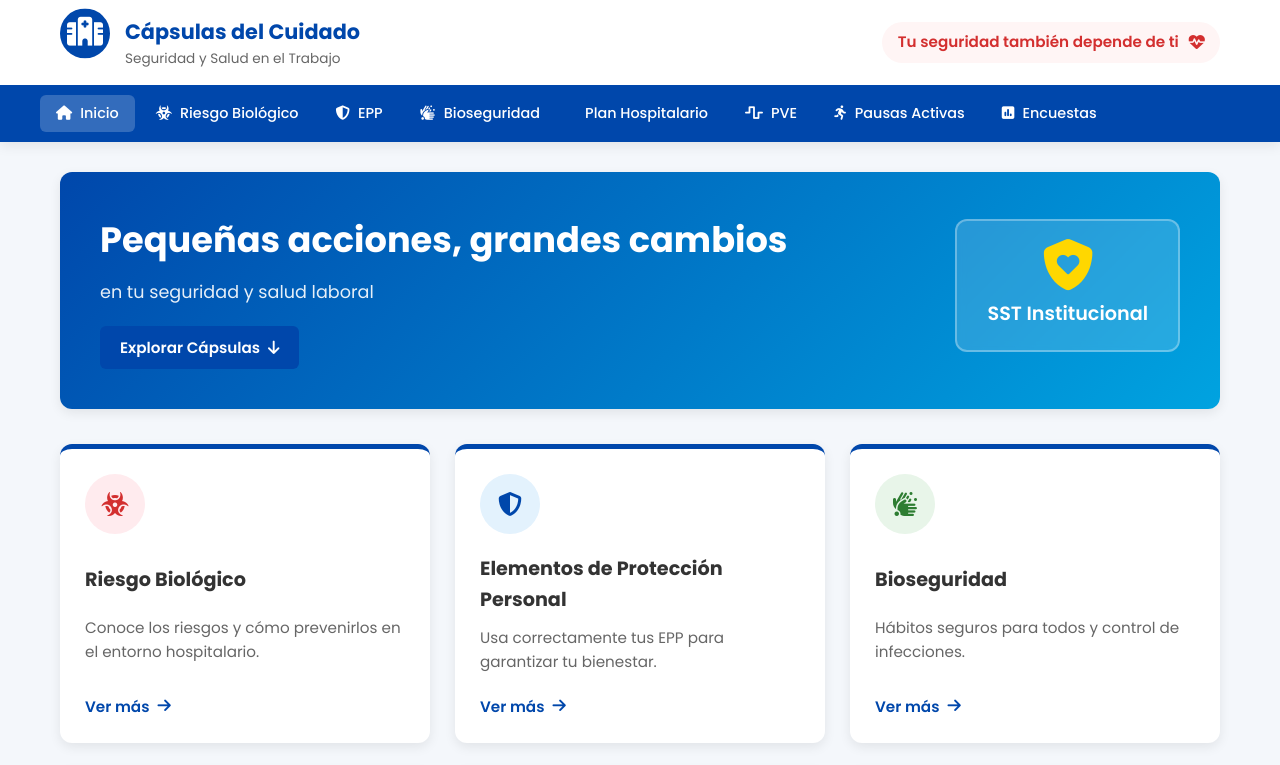
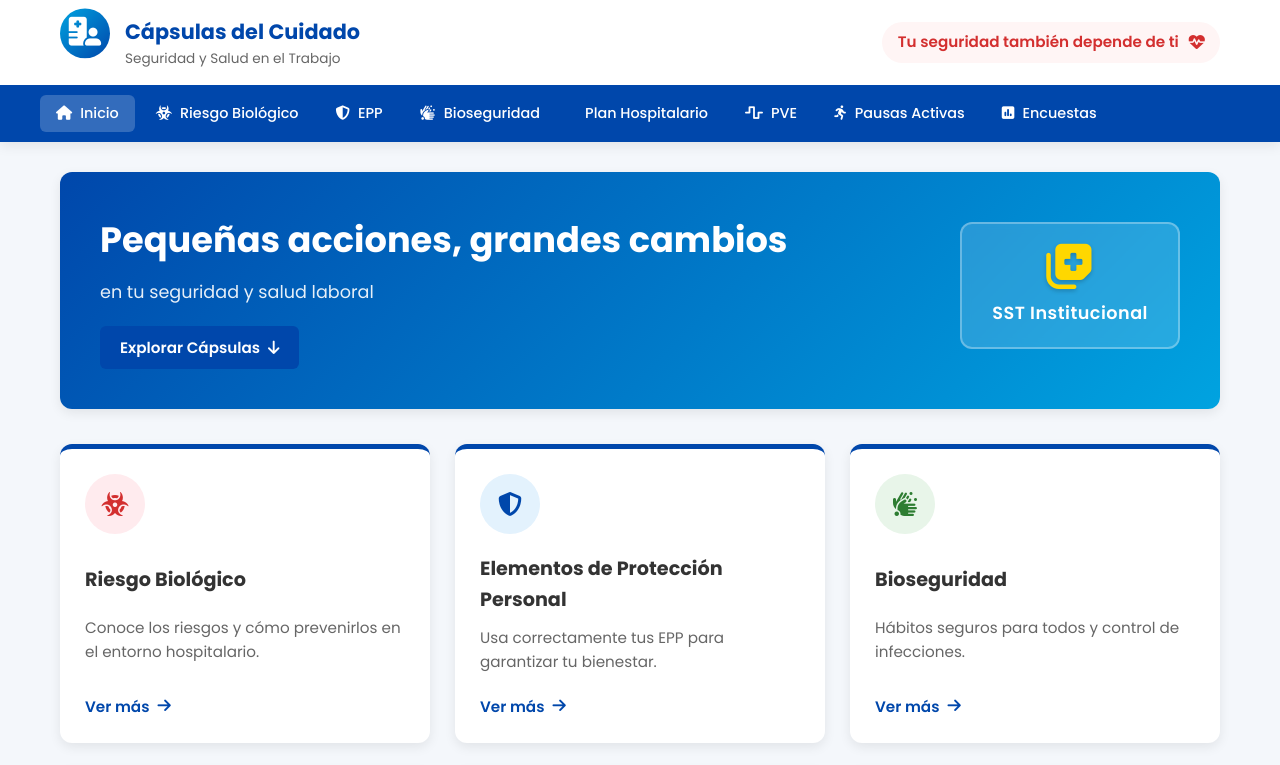
Before and after one commit to ximepepa12/capsulas-del-cuidado, a plain HTML site: page index.html in a window 1280 px wide. Shown: the top 765 px of the page. Drawn offline with Linux system fonts and the light colour scheme.

Commit message:
Add expressive healthcare vector icons to header title and SST Institucional badge

```diff
--- a/index.html
+++ b/index.html
@@ -16,8 +16,8 @@
     <header class="header">
         <div class="top-bar container">
             <div class="logo-area">
-                <div class="logo-icon animated-float">
-                    <i class="fa-solid fa-hospital"></i>
+                <div class="logo-icon animated-float" style="background: linear-gradient(135deg, var(--secondary-color), var(--primary-color));">
+                    <i class="fa-solid fa-hospital-user"></i>
                 </div>
                 <div class="logo-text">
                     <h1>Cápsulas del Cuidado</h1>
@@ -77,8 +77,8 @@
                 </div>
                 <div class="hero-image">
                     <div class="shield-badge">
-                        <i class="fa-solid fa-shield-heart animated-heart"></i>
-                        <span>SST Institucional</span>
+                        <i class="fa-solid fa-notes-medical animated-heart" style="font-size: 2.8rem; color: #FFD700; text-shadow: 0 2px 4px rgba(0,0,0,0.2);"></i>
+                        <span style="font-weight: 600; font-size: 1.1rem; letter-spacing: 0.5px;">SST Institucional</span>
                     </div>
                 </div>
             </div>
```
